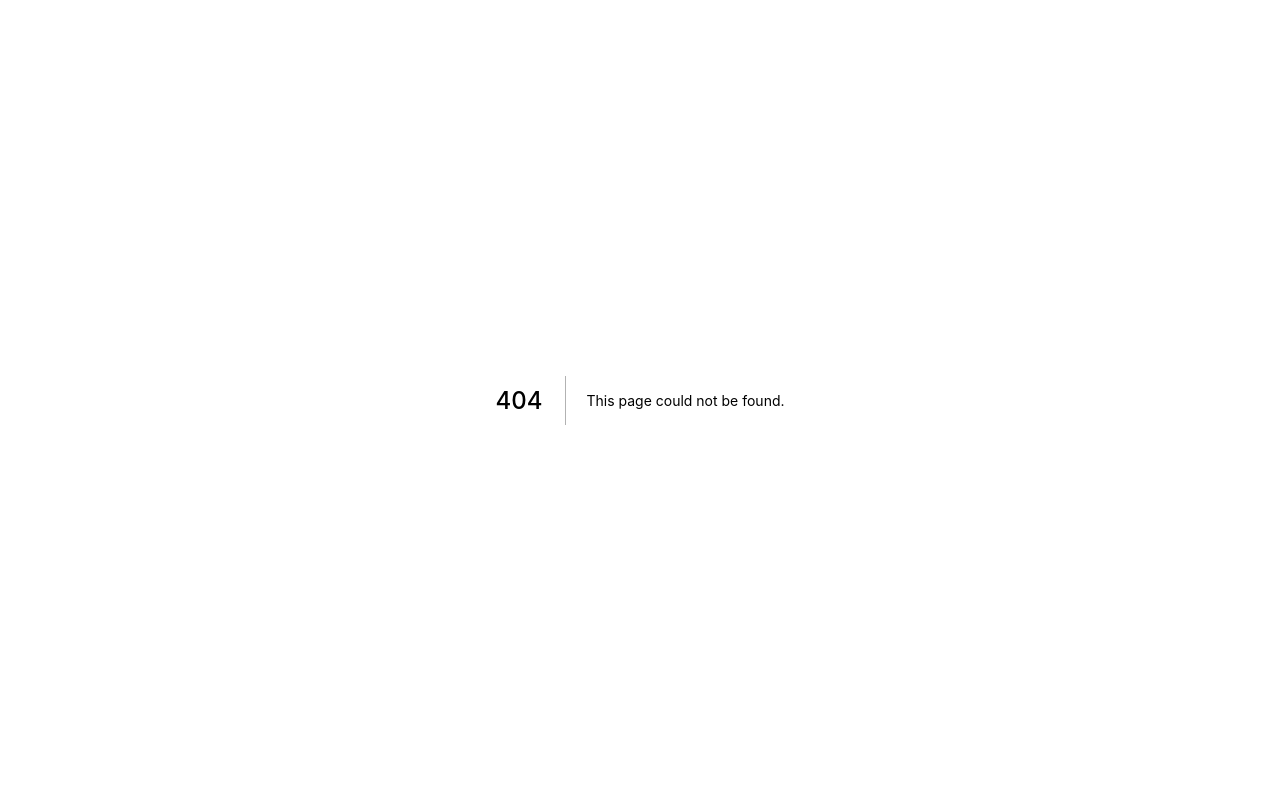
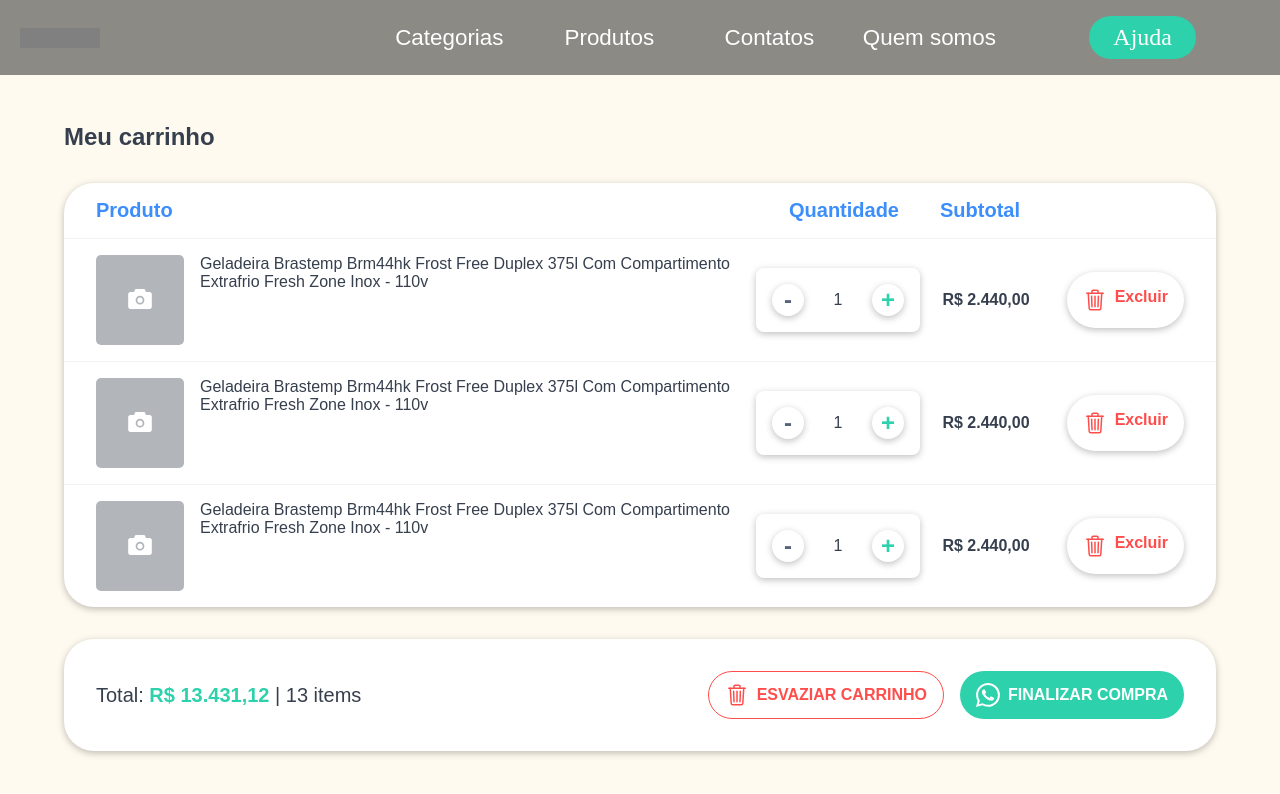
Before and after one commit to VictorCampelo/potty-dashboard, a Next.js app: page /cart in a window 1280 px wide. Before the commit this address had no page. Shown: the top 794 px of the page. Built offline with nearby package versions, Linux system fonts and the light colour scheme.

Commit message:
feat: cart page

```diff
--- /dev/null
+++ b/src/components/atoms/Counter/index.tsx
@@ -0,0 +1,58 @@
+import { useState } from 'react';
+import styled from 'styled-components';
+
+const Counter = () => {
+  const [value, setValue] = useState(1);
+
+  return (
+    <Container>
+      <Button
+        className={value == 1 && 'inactive'}
+        onClick={() => {
+          if(value > 1)
+            setValue(old => old - 1)
+        }}
+      >
+        -
+      </Button>
+        {value}
+      <Button
+        onClick={() => {
+          setValue(old => old + 1)
+        }}
+      >
+        +
+      </Button>
+    </Container>
+  )
+}
+
+export default Counter;
+
+export const Container = styled.section`
+  width: 80px;
+  height: 64px;
+  background: white;
+  border-radius: 8px;
+  box-shadow: 0px 2px 7px rgba(0, 0, 0, 0.25);
+  display: flex;
+  justify-content: space-between !important;
+  align-items: center;
+  padding: 1rem;
+`;
+
+export const Button = styled.button`
+  border: none;
+  width: 32px;
+  height: 32px;
+  border-radius: 50%;
+  box-shadow: 0px 2px 7px rgba(0, 0, 0, 0.25);
+  color: var(--green-confirmation);
+  font-weight: 600;
+  background: white;
+  font-size: 1.5rem;
+
+  &.inactive {
+    color: var(--black-500);
+  }
+`
--- /dev/null
+++ b/src/components/molecules/HeaderProducts/index.tsx
@@ -0,0 +1,31 @@
+import { Container } from './styles';
+import Link from 'next/link';
+
+const  HeaderProducts: React.FC = () => {
+    return (
+        <Container>
+            <div className="logo"></div>
+            <nav>
+                <Link href="/categorias">
+                    <a>Categorias</a>
+                </Link>
+
+                <Link href="/store">
+                    <a>Produtos</a>
+                </Link>
+
+                <Link href="/contacts">
+                    <a>Contatos</a>
+                </Link>
+
+                <Link href="/we">
+                    <a>Quem somos</a>
+                </Link>
+
+                <button>Ajuda</button>
+            </nav>
+        </Container>
+    );
+};
+
+export default HeaderProducts;
--- /dev/null
+++ b/src/components/molecules/HeaderProducts/styles.ts
@@ -0,0 +1,62 @@
+import styled from 'styled-components';
+
+export const Container = styled.header`
+    padding: 1rem 20px;
+    background: rgba(0, 0, 0, 0.45);
+
+    display: flex;
+    justify-content: space-between;
+    align-items: center;
+
+    div{
+        height: 20px;
+        width: 80px;
+        background: grey;
+        cursor: pointer;
+    }
+
+    nav{
+        width: 80%;
+        display: flex;
+        align-items: center;
+        justify-content: flex-end;
+        list-style-type: none;
+
+        a {
+            width: 10rem;
+            text-align: center;
+            text-decoration: none;
+            cursor: pointer;
+            font-size: 1.4rem;
+            color: white;
+            transition: 0.2s color;
+
+            :hover {
+                font-weight: bolder;
+            }
+        }
+
+        button {
+            padding: 8px 24px;
+
+            border-radius: 30px;
+            border: none;
+            background: var(--green-confirmation);
+            margin-right: 4rem;
+            margin-left: 5rem;
+            cursor: pointer;
+
+            font-family: Poppins;
+            font-style: normal;
+            font-weight: normal;
+            font-size: 1.5rem;
+            transition: 0.2s background;
+
+            color: #FFFFFF;
+
+            :hover {
+                background: var(--green-confirmation-darker);
+            }
+        }
+    }
+`;
--- /dev/null
+++ b/src/pages/cart/index.tsx
@@ -0,0 +1,286 @@
+import Header from "../../components/molecules/Header";
+import Head from "next/head";
+import styled from 'styled-components';
+import HeaderProducts from "components/molecules/HeaderProducts";
+import { IoTrashOutline } from "react-icons/io5";
+import Counter from "components/atoms/Counter";
+import { AiFillCamera } from "react-icons/ai";
+import { BsWhatsapp } from "react-icons/bs";
+
+const Cart = () => {
+  return (
+    <>
+      <Head>
+        <title>Cart | Último</title>
+      </Head>
+
+      <HeaderProducts/>
+
+      <Container>
+        <Content>
+          <h1>Meu carrinho</h1>
+
+          <CartContainer>
+            <CartHead>
+              <section style={{ flex: 5, justifyContent: 'flex-start' }}>
+                <span>Produto</span>
+              </section>
+
+              <section>
+                <span>Quantidade</span>
+              </section>
+
+              <section>
+                <span>Subtotal</span>
+              </section>
+
+              <section style={{flex: 1}} />
+            </CartHead>
+
+            <CartProduct>
+              <section style={{flex: 5, justifyContent: 'flex-start'}}>
+                <div className="imgContainer">
+                  <AiFillCamera size={28} color="white" />
+                </div>
+
+                <span>
+                  Geladeira Brastemp Brm44hk Frost Free Duplex 375l Com Compartimento Extrafrio Fresh Zone Inox - 110v
+                </span>
+              </section>
+
+              <Counter />
+
+              <section>
+                <strong>R$ 2.440,00</strong>
+              </section>
+
+              <section style={{flex: 1}}>
+                <button className="exclude">
+                  <IoTrashOutline size={24} color="var(--red)" />
+
+                  <strong>
+                    Excluir
+                  </strong>
+                </button>
+              </section>
+            </CartProduct>
+
+            <CartProduct>
+              <section style={{flex: 5, justifyContent: 'flex-start'}}>
+                <div className="imgContainer">
+                  <AiFillCamera size={28} color="white" />
+                </div>
+
+                <span>
+                  Geladeira Brastemp Brm44hk Frost Free Duplex 375l Com Compartimento Extrafrio Fresh Zone Inox - 110v
+                </span>
+              </section>
+
+              <Counter />
+
+              <section>
+                <strong>R$ 2.440,00</strong>
+              </section>
+
+              <section style={{flex: 1}}>
+                <button className="exclude">
+                  <IoTrashOutline size={24} color="var(--red)" />
+
+                  <strong>
+                    Excluir
+                  </strong>
+                </button>
+              </section>
+            </CartProduct>
+
+            <CartProduct>
+              <section style={{flex: 5, justifyContent: 'flex-start'}}>
+                <div className="imgContainer">
+                  <AiFillCamera size={28} color="white" />
+                </div>
+
+                <span>
+                  Geladeira Brastemp Brm44hk Frost Free Duplex 375l Com Compartimento Extrafrio Fresh Zone Inox - 110v
+                </span>
+              </section>
+
+              <Counter />
+
+              <section>
+                <strong>R$ 2.440,00</strong>
+              </section>
+
+              <section style={{flex: 1}}>
+                <button className="exclude">
+                  <IoTrashOutline size={24} color="var(--red)" />
+
+                  <strong>
+                    Excluir
+                  </strong>
+                </button>
+              </section>
+            </CartProduct>
+          </CartContainer>
+
+          <CartContainer
+            style={{
+              flexDirection:'row',
+              alignItems: 'center',
+              padding: '2rem',
+              justifyContent: 'space-between'
+            }}
+          >
+            <div className="info">
+              <span>Total: {" "}</span>
+              <strong>R$ 13.431,12</strong>
+              <span>
+                {" | "}13 items
+              </span>
+            </div>
+
+            <div className="buttonContainer">
+              <button className="empty">
+                <IoTrashOutline size={24} color="var(--red)" />
+                ESVAZIAR CARRINHO
+              </button>
+
+              <button className="finish">
+                <BsWhatsapp size={24} color="white" />
+                FINALIZAR COMPRA
+              </button>
+            </div>
+          </CartContainer>
+        </Content>
+      </Container>
+    </>
+  );
+};
+
+export default Cart;
+
+export const Container = styled.main`
+  width: 100%;
+  height: 100%;
+  align-items: center;
+  justify-content: center;
+  display: flex;
+  padding: 0 4rem;
+`;
+
+export const Content = styled.section`
+  max-width: 1420px;
+  height: 100%;
+  width: 100%;
+  padding-top: 3rem;
+`;
+
+export const CartContainer = styled.section`
+  background: white;
+  width: 100%;
+  border-radius: 30px;
+  box-shadow: 0px 2px 7px rgba(0, 0, 0, 0.25);
+  display: flex;
+  margin-top: 2rem;
+  flex-direction: column;
+
+  .info {
+    span, strong {
+      font-size: 1.25rem;
+    }
+
+    strong {
+      color: var(--green-confirmation);
+    }
+
+  }
+
+  .buttonContainer {
+    display: flex;
+
+    button {
+      padding: 0 1rem;
+      display: flex;
+      align-items: center;
+      margin-left: 1rem;
+      border: none;
+      background: white;
+      border-radius: 50px;
+      height: 48px;
+      font-weight: bold;
+
+      svg {
+        margin-right: 0.5rem;
+      }
+
+      &.empty {
+        border: 1px solid var(--red);
+        color: var(--red);
+      }
+
+      &.finish {
+        background: var(--green-confirmation);
+        color: white;
+      }
+    }
+  }
+`;
+
+export const CartHead = styled.div`
+  display: flex;
+  width: 100%;
+  padding: 1rem 2rem;
+
+  section {
+    flex: 1;
+    display: flex;
+    justify-content: center;
+  }
+
+  span {
+    color: var(--blue-primary);
+    font-weight: 700;
+    font-size: 1.25rem;
+  }
+`;
+
+export const CartProduct = styled.div`
+  display: flex;
+  width: 100%;
+  padding: 1rem 2rem;
+  align-items: center;
+  border-top: 1px solid var(--gray-100);
+
+  section {
+    flex: 1;
+    display: flex;
+    justify-content: center;
+
+    .exclude {
+      display: flex;
+      border: none;
+      background: white;
+      border-radius: 30px;
+      padding: 1rem;
+      box-shadow: 0px 2px 7px rgba(0, 0, 0, 0.25);
+
+      strong {
+        margin-left: 0.5rem;
+        color: var(--red);
+      }
+    }
+
+    :last-child {
+      display: flex;
+      justify-content: flex-end;
+    }
+
+    .imgContainer {
+      width: 90px;
+      height: 90px;
+      border-radius: 5px;
+      background: var(--gray-300);
+      margin-right: 1rem;
+      padding: 30px;
+    }
+  }
+`;
```
